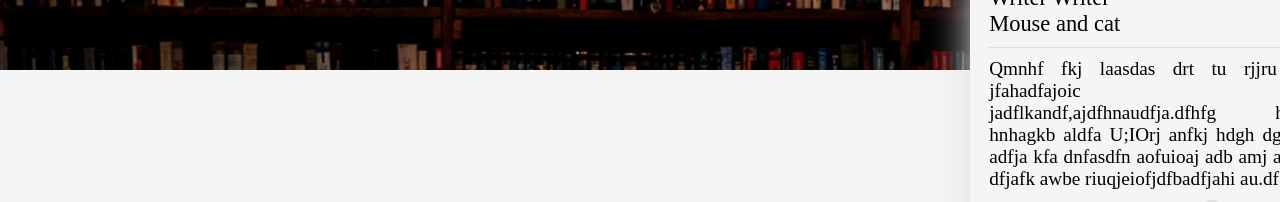
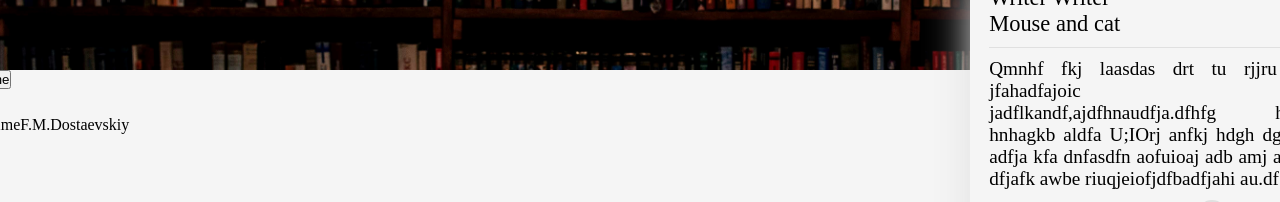
Before and after one commit to samolazoff/Books-shop, a React (Create React App) app in the folder client/: page / in a window 1280 px wide. Shown: the part 542-744 px from the top of the page. Built offline with nearby package versions, Linux system fonts and the light colour scheme; a web font is replaced by a local one.

Commit message:
Add block start books

```diff
--- /dev/null
+++ b/client/src/components/StartBlock/StartBlock.jsx
@@ -0,0 +1,33 @@
+import './StartBlock.scss';
+
+import {Link} from 'react-router-dom';
+
+function StartBlock(){
+    return (
+        <section className="block-start">
+            <ul className="buttons-search">
+                <li className="buttons-search-item">
+                    <button type='button' className='buttons-search-item__btn'>
+                        Top all time
+                    </button>
+                </li>
+            </ul>
+            <h2 className="block-title">Shop</h2>
+            <ul className="list-books">
+                <li className="list-books-item">
+                    <Link>
+                        <img src="" alt="" className="books-item__img" />
+                    </Link>
+                    <Link className="books-item__title">Time is time</Link>
+                    <Link className="books-item__author">F.M.Dostaevskiy</Link>
+                    <footer className="list-books-item-footer">
+                        <span className="list-books-item-footer__top">4.71</span>
+                        <span className="list-books-item-footer__price">5.99</span>
+                    </footer>
+                </li>
+            </ul>
+        </section>
+    )
+}
+
+export default StartBlock;
--- a/client/src/pages/Home/Home.jsx
+++ b/client/src/pages/Home/Home.jsx
@@ -3,13 +3,14 @@ import './Home.scss';
 import BgcMain from '../../components/BgcMain/BgcMain';
 import MainDis from '../../components/MainDis/MainDis';
 import MiniBlog from '../../components/MiniBlog/MiniBlog';
-
+import StartBlock from '../../components/StartBlock/StartBlock';
 function Home () {
     return (
         <main className="app-main-home">
             <BgcMain/>
             <MainDis/>
             <MiniBlog/>
+            <StartBlock></StartBlock>
         </main>
     )
 }
--- a/client/src/pages/Home/Home.scss
+++ b/client/src/pages/Home/Home.scss
@@ -4,6 +4,5 @@
     width: 100%;
     position: relative;
     height: 1000px;
-    @include flex(row, space-between, flex-start);
-
+    @include flex(column, flex-start, flex-start);
 }
```
Also changed, not shown: client/src/components/StartBlock/StartBlock.scss (added).
